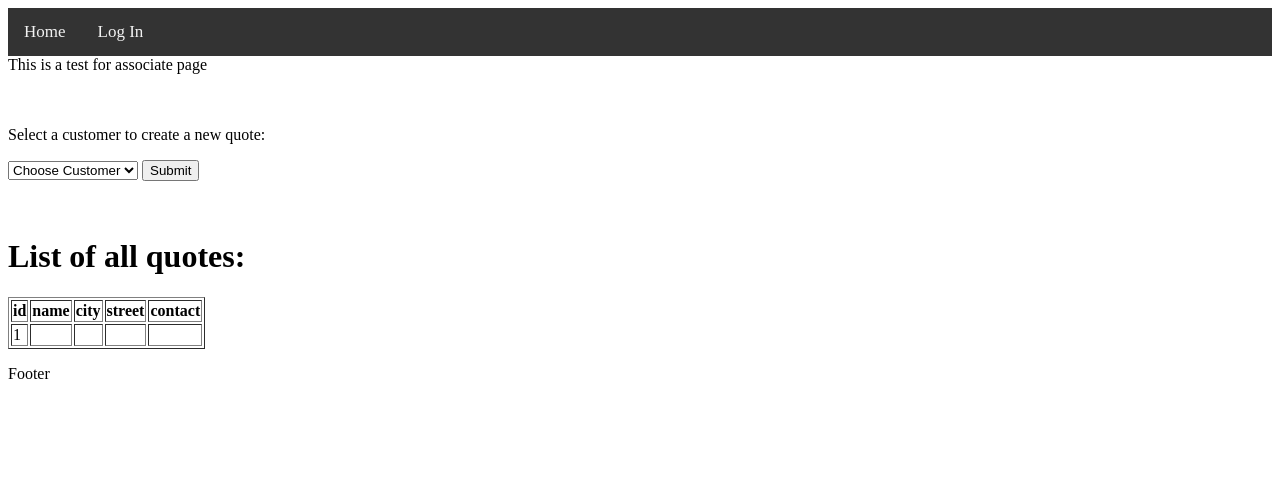
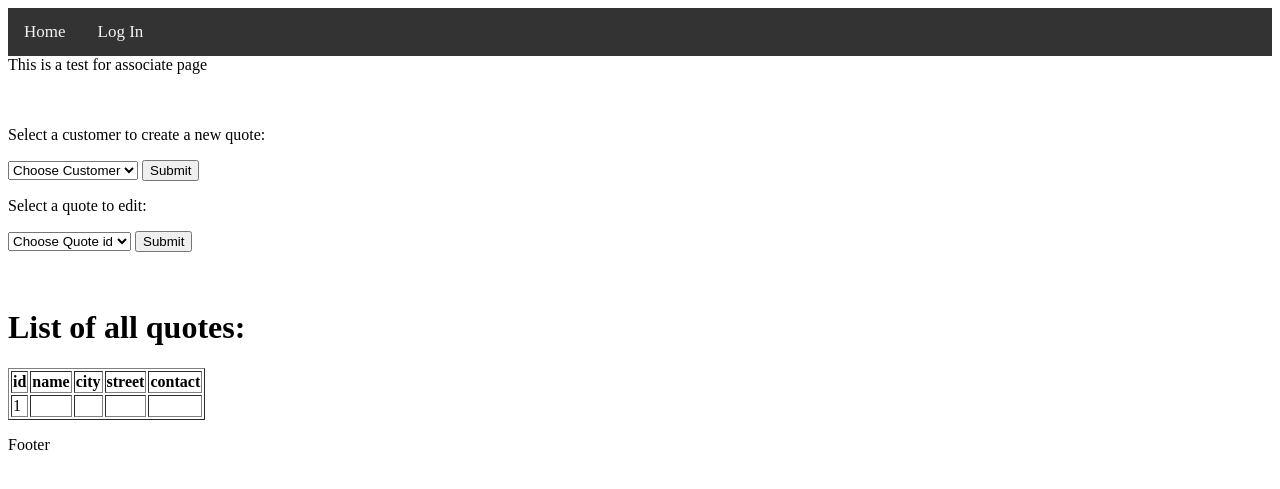
Before and after one commit to ChristopherTroyer/Portfolio, a PHP site: page /associate.php in a window 1280 px wide. Shown: the top 489 px of the page. Run offline with PHP 8.4, Linux system fonts and the light colour scheme; tables that the repository leaves empty or names only in its code hold one stand-in row (values such as "Sample post"); data that the repository does not hold is empty.

Commit message:
Start of editing stuff

```diff
--- a/associate.php
+++ b/associate.php
@@ -24,11 +24,28 @@
         <input type="submit" value="Submit">
     </form>
 
+    <p>Select a quote to edit:</p>
+    <form action="edit_quote.php" method="post">
+        <select name="quote">
+            <option value="default">Choose Quote id</option>
+
+    <?php //select quote to edit
+          // BUG: this breaks the following table for some reason?
+        require_once 'includes/dbh.inc.php'; // current database handler
+        require_once 'includes/functions.inc.php'; // utility
+
+        $quoteArray = fillArray($conn, "SELECT * FROM New_Quote;"); //gets all quotes
+        fillDropDown($quoteArray, "QuoteID");
+    ?>
+            </select>
+        <input type="submit" value="Submit">
+    </form>
+
     <br></br>
     <h1>List of all quotes:</h1>
 
     <?php
-    require_once 'includes/legacydbh.inc.php'; // legacy database handler
+    require 'includes/legacydbh.inc.php'; // legacy database handler
     require_once 'includes/functions.inc.php'; // utility functions for error checking credentials / login utils
 
     $data_array = fillArray($conn, "SELECT * FROM customers;"); // retrieve all customers in legacy db, place into array
```
